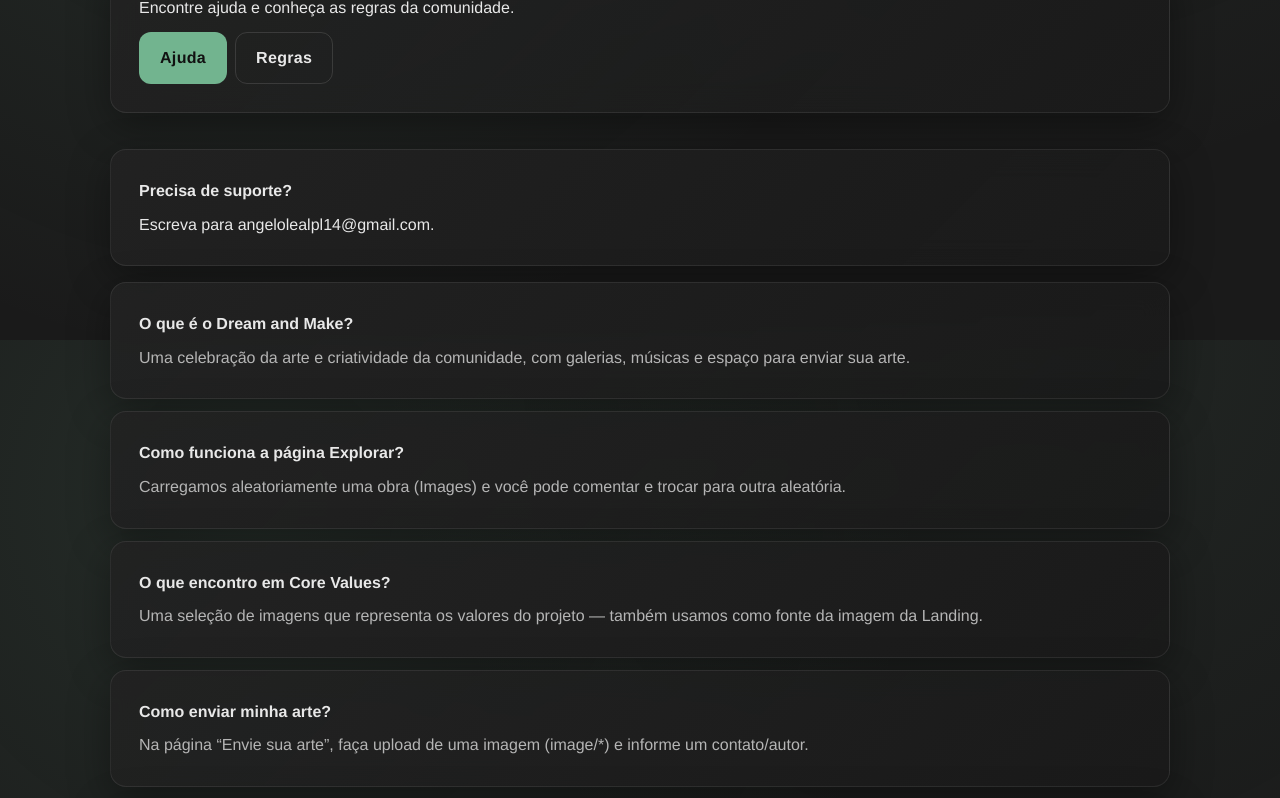
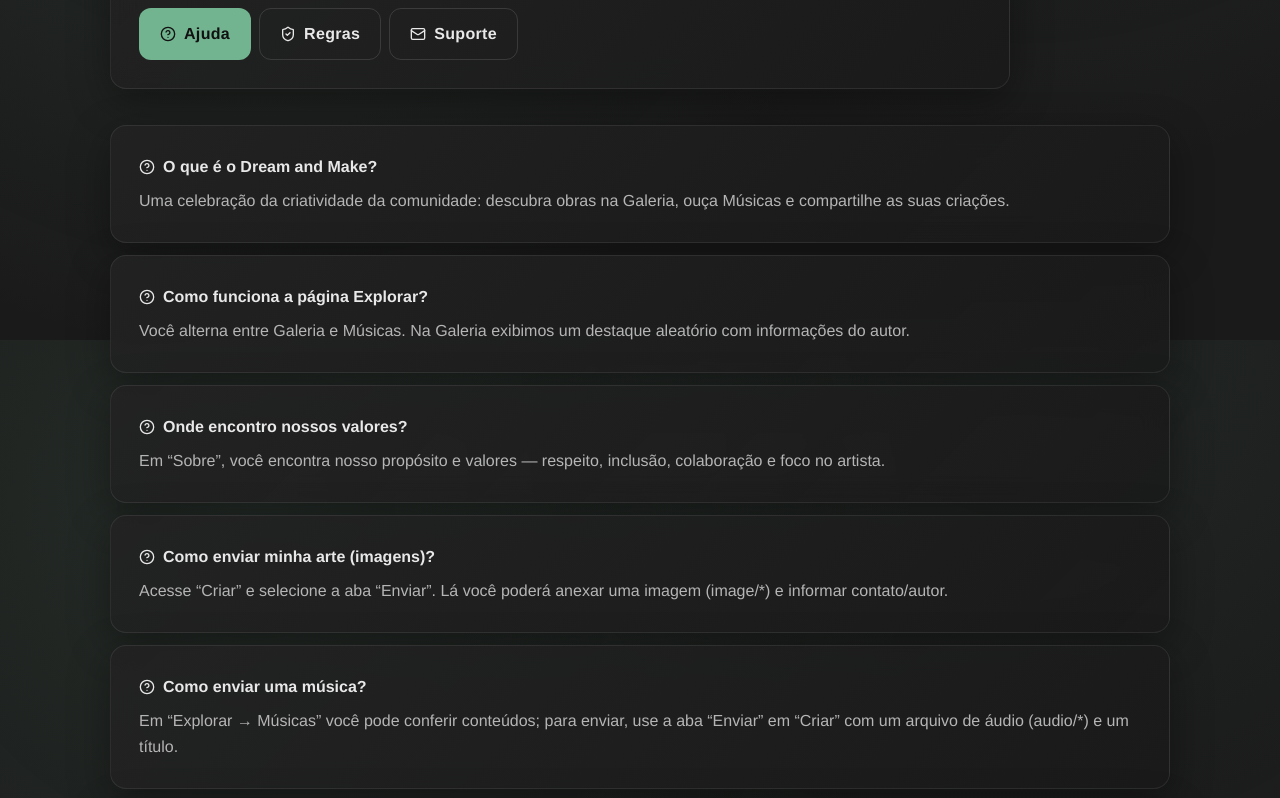
Before and after one commit to Memilson/Dream_and_Make, a React (Vite) app: page /comunidade in a window 1280 px wide. Shown: the part 460-1258 px from the top of the page. Built offline with nearby package versions, Linux system fonts and the light colour scheme.

Commit message:
asdasdsad
sd

```diff
--- a/src/dream/content/faq.ts
+++ b/src/dream/content/faq.ts
@@ -1,22 +1,26 @@
 export const faq = [
   {
     q: 'O que é o Dream and Make?',
-    a: 'Uma celebração da arte e criatividade da comunidade, com galerias, músicas e espaço para enviar sua arte.'
+    a: 'Uma celebração da criatividade da comunidade: descubra obras na Galeria, ouça Músicas e compartilhe as suas criações.'
   },
   {
     q: 'Como funciona a página Explorar?',
-    a: 'Carregamos aleatoriamente uma obra (Images) e você pode comentar e trocar para outra aleatória.'
+    a: 'Você alterna entre Galeria e Músicas. Na Galeria exibimos um destaque aleatório com informações do autor.'
   },
   {
-    q: 'O que encontro em Core Values?',
-    a: 'Uma seleção de imagens que representa os valores do projeto — também usamos como fonte da imagem da Landing.'
+    q: 'Onde encontro nossos valores?',
+    a: 'Em “Sobre”, você encontra nosso propósito e valores — respeito, inclusão, colaboração e foco no artista.'
   },
   {
-    q: 'Como enviar minha arte?',
-    a: 'Na página “Envie sua arte”, faça upload de uma imagem (image/*) e informe um contato/autor.'
+    q: 'Como enviar minha arte (imagens)?',
+    a: 'Acesse “Criar” e selecione a aba “Enviar”. Lá você poderá anexar uma imagem (image/*) e informar contato/autor.'
   },
   {
     q: 'Como enviar uma música?',
-    a: 'Na página “Músicas”, envie um áudio (audio/*) com título e opcionalmente autor/contato; listamos por título.'
+    a: 'Em “Explorar → Músicas” você pode conferir conteúdos; para enviar, use a aba “Enviar” em “Criar” com um arquivo de áudio (audio/*) e um título.'
+  },
+  {
+    q: 'Posso participar sem experiência?',
+    a: 'Sim! A comunidade é acolhedora e aberta a quem está começando. Feedbacks são incentivados com gentileza.'
   }
 ];
--- a/src/dream/pages/comunidade/index.tsx
+++ b/src/dream/pages/comunidade/index.tsx
@@ -3,57 +3,41 @@
 import { faq } from '../../content/faq';
 import { useSyncedTab } from '../../shared/hooks/useSyncedTab';
 import { Tabs } from '../../shared/components/Tabs';
+import { HelpCircle, ShieldCheck, Mail } from 'lucide-react';
 
-type Tab = 'ajuda' | 'regras';
+type Tab = 'ajuda' | 'regras' | 'suporte';
 
 const Comunidade: React.FC = () => {
-  const { tab, setTab } = useSyncedTab<Tab>({ values: ['ajuda', 'regras'], defaultValue: 'ajuda', basePath: '/comunidade' });
+  const { tab, setTab } = useSyncedTab<Tab>({ values: ['ajuda', 'regras', 'suporte'], defaultValue: 'ajuda', basePath: '/comunidade' });
 
   return (
     <div className="page-container">
-      <h1>Comunidade</h1>
-
-      <CardDream className="mt-12">
-        <p>Encontre ajuda e conheça as regras da comunidade.</p>
+      <CardDream className="max-w-900">
+        <h1>Comunidade</h1>
+        <p className="text-muted mt-8">Encontre ajuda e conheça as regras da comunidade.</p>
         <Tabs<Tab>
           aria-label="Seções da comunidade"
           items={[
-            { id: 'ajuda', label: 'Ajuda' },
-            { id: 'regras', label: 'Regras' },
+            { id: 'ajuda', label: 'Ajuda', icon: HelpCircle },
+            { id: 'regras', label: 'Regras', icon: ShieldCheck },
+            { id: 'suporte', label: 'Suporte', icon: Mail },
           ]}
           active={tab}
           onChange={setTab}
         />
       </CardDream>
 
-      {tab === 'ajuda' && (
-        <div className="mt-16">
-          <CardDream>
-            <strong>Precisa de suporte?</strong>
-            <p className="mt-8">
-              Escreva para <a href="mailto:angelolealpl14@gmail.com">angelolealpl14@gmail.com</a>.
-            </p>
-          </CardDream>
-
-          <div className="mt-16">
-            {faq.map((item, idx) => (
-              <CardDream key={idx} className="mt-12">
-                <strong>{item.q}</strong>
-                <p className="text-muted mt-8">{item.a}</p>
-              </CardDream>
-            ))}
-          </div>
-        </div>
-      )}
+      {tab === 'ajuda' && <FaqSection />}
+      {tab === 'suporte' && <SupportSection />}
 
       {tab === 'regras' && (
         <div className="mt-16">
           <CardDream>
             <h2>Regras de Convivência</h2>
-            <ul style={{ marginTop: 8 }}>
-              <li>Respeite todas as pessoas e suas criações.</li>
-              <li>Sem spam ou conteúdo ofensivo.</li>
-              <li>Críticas construtivas são bem-vindas.</li>
+            <ul className="list mt-8">
+              <li className="flex-row gap-12"><ShieldCheck className="li-icon" aria-hidden /><span>Respeite todas as pessoas e suas criações.</span></li>
+              <li className="flex-row gap-12"><ShieldCheck className="li-icon" aria-hidden /><span>Sem spam ou conteúdo ofensivo.</span></li>
+              <li className="flex-row gap-12"><ShieldCheck className="li-icon" aria-hidden /><span>Críticas construtivas são bem-vindas.</span></li>
             </ul>
           </CardDream>
         </div>
@@ -63,3 +47,65 @@
 };
 
 export default Comunidade;
+
+const SupportSection: React.FC = () => {
+  const [name, setName] = React.useState('');
+  const [email, setEmail] = React.useState('');
+  const [message, setMessage] = React.useState('');
+
+  const canSend = email.trim().length > 3 && message.trim().length > 3;
+
+  const onSubmit = (e: React.FormEvent) => {
+    e.preventDefault();
+    if (!canSend) return;
+    const to = 'angelolealpl14@gmail.com';
+    const subject = encodeURIComponent('Suporte - Dream and Make');
+    const body = encodeURIComponent([
+      `Nome: ${name || '-'}`,
+      `E-mail: ${email || '-'}`,
+      '',
+      message || '-',
+    ].join('\n'));
+    window.location.href = `mailto:${to}?subject=${subject}&body=${body}`;
+  };
+
+  return (
+    <div className="mt-16">
+      <CardDream className="max-w-900">
+        <h2>Precisa de suporte?</h2>
+        <form className="form-grid mt-12" onSubmit={onSubmit}>
+          <div>
+            <label htmlFor="suporte-nome">Nome</label>
+            <input id="suporte-nome" className="dm-input mt-8" value={name} onChange={(e) => setName(e.target.value)} placeholder="Seu nome" />
+          </div>
+          <div>
+            <label htmlFor="suporte-email">E-mail</label>
+            <input id="suporte-email" type="email" className="dm-input mt-8" value={email} onChange={(e) => setEmail(e.target.value)} placeholder="seu@email.com" required />
+          </div>
+          <div className="full">
+            <label htmlFor="suporte-msg">Mensagem</label>
+            <textarea id="suporte-msg" className="dm-textarea mt-8" rows={4} value={message} onChange={(e) => setMessage(e.target.value)} placeholder="Como podemos ajudar?" required />
+          </div>
+          <div className="form-actions">
+            <button type="submit" className="dm-button" disabled={!canSend}>Enviar e-mail</button>
+          </div>
+        </form>
+      </CardDream>
+    </div>
+  );
+};
+
+const FaqSection: React.FC = () => {
+  return (
+    <div className="mt-16">
+      <div className="faq-list">
+        {faq.map((item, idx) => (
+          <CardDream key={idx}>
+            <div className="faq-q"><HelpCircle className="tab-icon" aria-hidden /><span>{item.q}</span></div>
+            <p className="faq-a">{item.a}</p>
+          </CardDream>
+        ))}
+      </div>
+    </div>
+  );
+};
--- a/src/dream/pages/sobre/index.tsx
+++ b/src/dream/pages/sobre/index.tsx
@@ -1,33 +1,58 @@
 import React from 'react';
 import CardDream from '../../components/CardDream';
+import { HeartHandshake, ShieldCheck, Sparkles, Users, Lightbulb } from 'lucide-react';
 
 const Sobre: React.FC = () => {
   return (
     <div className="page-container">
+      <CardDream className="max-w-900">
         <h1>Sobre Nós</h1>
-      <p style={{ marginTop: 8 }}>
-        Nascido de um torneio interno de robótica, o Dream and Make evoluiu para uma
-        plataforma colaborativa de arte. Aqui reunimos nossa origem e valores.
+        <p className="mt-8 text-muted">
+          Nascido de um torneio interno de robótica, o Dream and Make evoluiu para uma plataforma colaborativa de arte.
+          Aqui reunimos nossa origem e valores.
         </p>
+        <div className="badges mt-12">
+          <span className="badge">Origem</span>
+          <span className="badge">Comunidade</span>
+          <span className="badge">Criatividade</span>
+        </div>
+      </CardDream>
 
-      <CardDream style={{ marginTop: 16 }}>
+      <div className="grid-auto-fit">
+        <CardDream>
           <h2>Nosso propósito</h2>
-        <p style={{ color: 'var(--muted)', marginTop: 8 }}>
-          Celebrar a criatividade, apoiar artistas em começo de jornada e promover uma
-          comunidade acolhedora onde todos possam aprender, ensinar e se inspirar.
+          <p className="mt-8 text-muted">
+            Celebrar a criatividade, apoiar artistas em começo de jornada e promover uma comunidade acolhedora
+            onde todos possam aprender, ensinar e se inspirar.
           </p>
         </CardDream>
 
-      <CardDream style={{ marginTop: 12 }}>
+        <CardDream>
           <h2>Valores</h2>
-        <ul style={{ marginTop: 8, color: 'var(--muted)' }}>
-          <li>Respeito e inclusão acima de tudo.</li>
-          <li>Criação consciente: crédito, consentimento e cuidados com IA.</li>
-          <li>Aprendizado aberto e colaboração genuína.</li>
-          <li>Transparência nas decisões da comunidade.</li>
-          <li>Foco no artista: ferramentas que empoderam, não substituem.</li>
+          <ul className="list list--values mt-8">
+            <li>
+              <ShieldCheck className="li-icon" aria-hidden />
+              <span>Respeito e inclusão acima de tudo.</span>
+            </li>
+            <li>
+              <HeartHandshake className="li-icon" aria-hidden />
+              <span>Criação consciente: crédito, consentimento e cuidados com IA.</span>
+            </li>
+            <li>
+              <Lightbulb className="li-icon" aria-hidden />
+              <span>Aprendizado aberto e colaboração genuína.</span>
+            </li>
+            <li>
+              <Users className="li-icon" aria-hidden />
+              <span>Transparência nas decisões da comunidade.</span>
+            </li>
+            <li>
+              <Sparkles className="li-icon" aria-hidden />
+              <span>Foco no artista: ferramentas que empoderam, não substituem.</span>
+            </li>
           </ul>
         </CardDream>
+      </div>
     </div>
   );
 };
--- a/src/dream/shared/components/Tabs.tsx
+++ b/src/dream/shared/components/Tabs.tsx
@@ -1,6 +1,6 @@
 import React from 'react';
 
-export type TabItem<T extends string> = { id: T; label: string };
+export type TabItem<T extends string> = { id: T; label: string; icon?: React.ComponentType<{ className?: string; ariaHidden?: boolean }> };
 
 export function Tabs<T extends string>({
   items,
@@ -17,7 +17,9 @@
 }) {
   return (
     <div role="tablist" aria-label={ariaLabel} className={`tablist ${className}`.trim()}>
-      {items.map((it) => (
+      {items.map((it) => {
+        const Icon = it.icon;
+        return (
           <button
             key={it.id}
             role="tab"
@@ -25,9 +27,11 @@
             className={`dm-button ${active === it.id ? '' : 'dm-button--ghost'}`.trim()}
             onClick={() => onChange(it.id)}
           >
-          {it.label}
+            {Icon ? <Icon className="tab-icon" ariaHidden /> : null}
+            <span>{it.label}</span>
           </button>
-      ))}
+        );
+      })}
     </div>
   );
 }
--- a/src/dream/theme.css
+++ b/src/dream/theme.css
@@ -435,6 +435,11 @@
   gap: 6px;
 }
 
+/* Enhanced lists for pages */
+.list { list-style: none; padding-left: 0; margin: 0; display: grid; gap: 8px; }
+.list--values li { display: flex; align-items: flex-start; gap: 10px; color: var(--muted); }
+.list--values .li-icon { width: 18px; height: 18px; color: var(--primary); margin-top: 2px; flex: 0 0 auto; }
+
 /* Accessible modal overlay */
 .modal-overlay { position: fixed; inset: 0; background: rgba(0,0,0,0.6); display: grid; place-items: center; z-index: 100; }
 .modal-content { background: #1f1f1f; border-radius: var(--radius); max-width: 90vw; max-height: 90vh; overflow: auto; box-shadow: var(--shadow); }
@@ -508,6 +513,35 @@
 .justify-center { justify-content: center; }
 .max-w-700 { max-width: 700px; }
 .max-w-900 { max-width: 900px; }
+.badges { display: flex; gap: 8px; flex-wrap: wrap; }
+.badge { display: inline-flex; align-items: center; gap: 6px; padding: 6px 10px; border-radius: 999px; border: 1px solid rgba(255,255,255,0.08); background: rgba(255,255,255,0.04); color: var(--muted); font-size: 0.85rem; }
+
+/* Forms */
+.form-grid { display: grid; grid-template-columns: 1fr 1fr; gap: 16px; }
+.form-grid .full { grid-column: 1 / -1; }
+.form-actions { display: flex; justify-content: flex-end; margin-top: 8px; }
+.dm-input, .dm-textarea {
+  width: 100%;
+  padding: 10px 12px;
+  border-radius: 10px;
+  border: 1px solid rgba(255,255,255,0.1);
+  background: rgba(255,255,255,0.04);
+  color: var(--text);
+  outline: none;
+  transition: var(--transition);
+}
+.dm-input:focus, .dm-textarea:focus { border-color: rgba(114, 180, 143, 0.6); box-shadow: 0 0 0 3px rgba(114, 180, 143, 0.15); }
+.dm-input::placeholder, .dm-textarea::placeholder { color: rgba(255,255,255,0.4); }
+
+@media (max-width: 720px) {
+  .form-grid { grid-template-columns: 1fr; }
+}
 
 /* Tabs */
 .tablist { display: flex; flex-wrap: wrap; gap: 8px; margin-top: 12px; }
+.tab-icon { width: 16px; height: 16px; }
+
+/* FAQ styles */
+.faq-list { display: grid; gap: 12px; }
+.faq-q { display: inline-flex; align-items: center; gap: 8px; font-weight: 600; }
+.faq-a { color: var(--muted); margin-top: 6px; }
```
Lines whose indentation alone changed are shown as unchanged.
